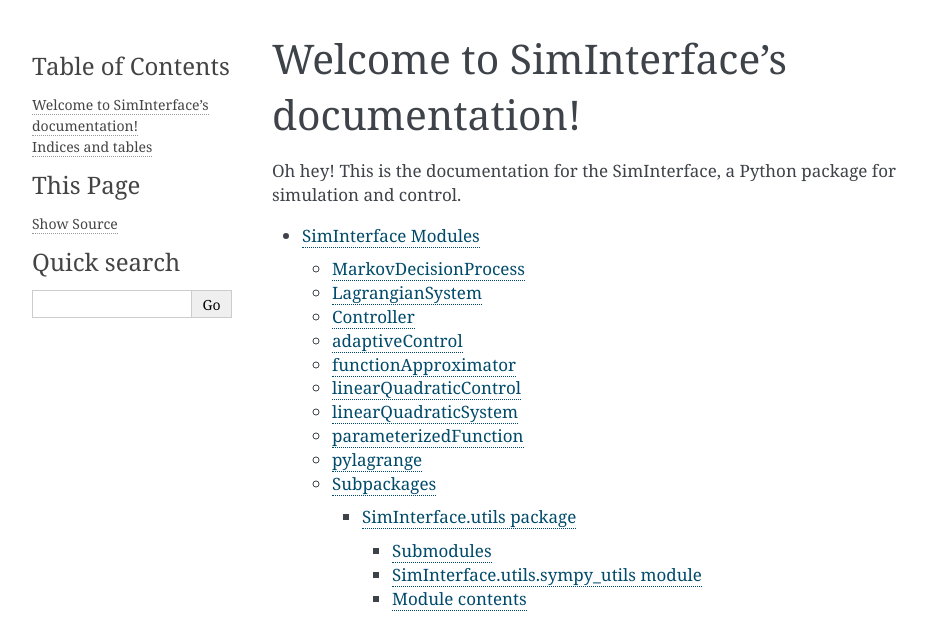
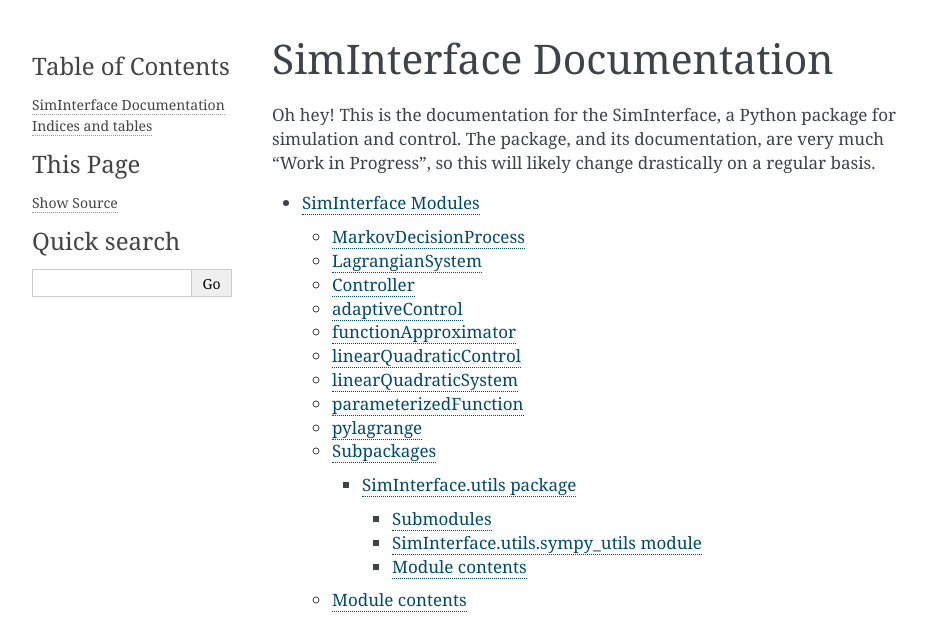
Before and after one commit to HRClab/SimInterface, a Sphinx documentation site: the page built from docs/index.rst, in a window 1280 px wide, cut to the strip 0-618 px from the top of the page. Shown: the whole strip, without its empty margins (148-1075 px from the left). Built offline with Sphinx 7.4.7, drawn with Linux system fonts in a browser that asks for light colours.

Commit message:
made some text at top

```diff
--- a/docs/index.rst
+++ b/docs/index.rst
@@ -3,10 +3,10 @@
    You can adapt this file completely to your liking, but it should at least
    contain the root `toctree` directive.
 
-Welcome to SimInterface's documentation!
+SimInterface Documentation
 ========================================
 
-Oh hey! This is the documentation for the SimInterface, a Python package for simulation and control.
+Oh hey! This is the documentation for the SimInterface, a Python package for simulation and control. The package, and its documentation, are very much "Work in Progress", so this will likely change drastically on a regular basis.
 
 .. toctree::
    :maxdepth: 4
```
